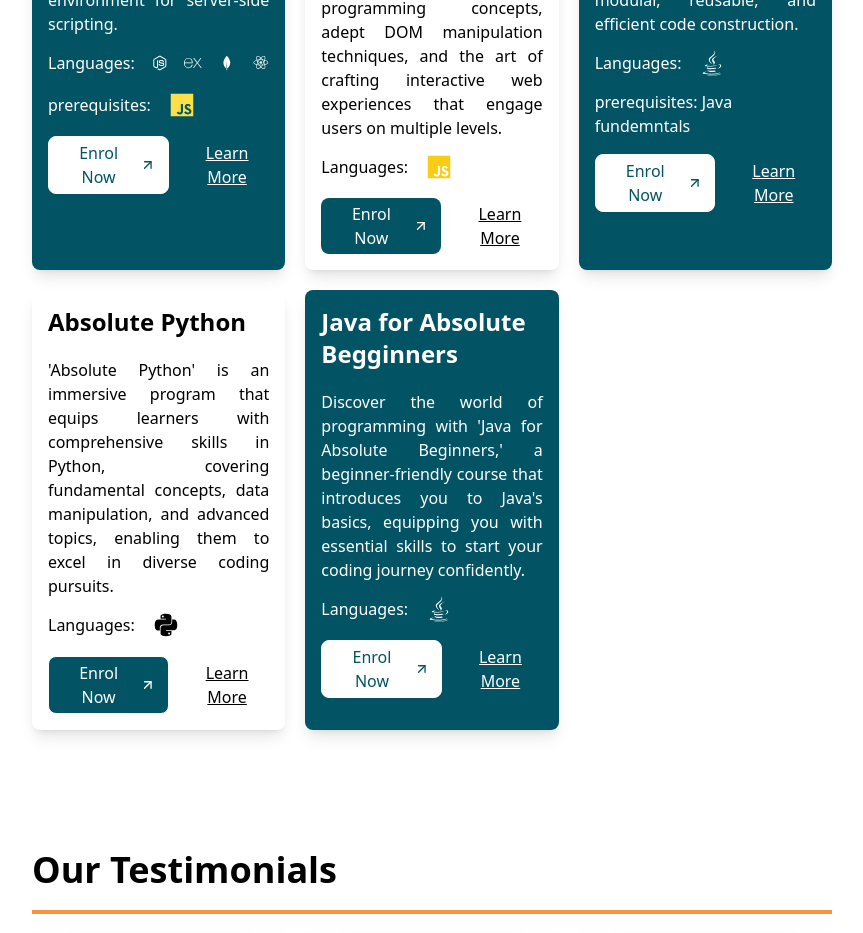
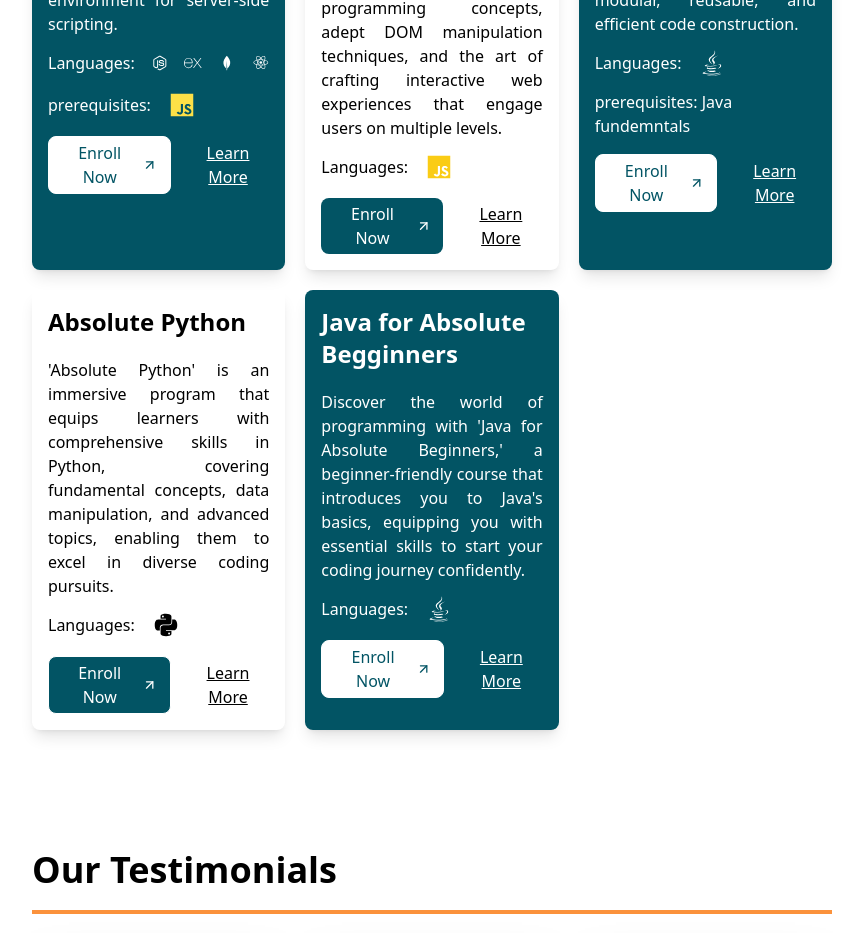
Before and after one commit to AzimiShaja/safy.dev, a React (Vite) app: page / in a window 1280 px wide. Shown: the part 1300-2233 px from the top of the page, without its empty margins (208-1071 px from the left). Built offline with nearby package versions, Linux system fonts and the light colour scheme.

Commit message:
fixed typo

```diff
--- a/src/Header.jsx
+++ b/src/Header.jsx
@@ -4,18 +4,12 @@ import { Link } from "react-router-dom";
 import { FaUserCircle } from "react-icons/fa";
 import { useState } from "react";
 import { GiHamburgerMenu } from "react-icons/gi";
-import MobileNavigation from "./mobileNav";
 export default function Header() {
-  const [navbar, setNavbar] = useState(false);
   const [expanded, setExpanded] = useState(false);
 
   const toggleExpanded = () => {
     setExpanded(!expanded);
   };
-
-  function handleToggle() {
-    setNavbar(!navbar);
-  }
 
   return (
     <>
@@ -46,7 +40,6 @@ export default function Header() {
           />
         </div>
       </header>
-
             <div className={`bg-primary w-full text-white lg:hidden ${
               expanded ? 'expanded'  : 'not-expanded'
             }`}>
@@ -58,7 +51,6 @@ export default function Header() {
                 <a href="#"><li className="li">Why us?</li></a>
               </ul>
           </div>
-
     </>
   );
 }
--- a/src/components/Course.jsx
+++ b/src/components/Course.jsx
@@ -31,7 +31,7 @@ export default function Course() {
                         </div>
 
                     <div className="flex max-md:flex-col gap-4 mt-4">
-                        <button className="btns border border-white bg-white text-primary flex gap-1 items-center justify-center">Enrol Now<FiArrowUpRight /></button>
+                        <button className="btns border border-white bg-white text-primary flex gap-1 items-center justify-center">Enroll Now<FiArrowUpRight /></button>
                         <button className="underline">Learn More</button>
                     </div>
                 </div>
@@ -44,7 +44,7 @@ export default function Course() {
                         <BiLogoJavascript className="icons text-yellow-400" />
                     </div>
                     <div className="flex max-md:flex-col gap-4 mt-4">
-                    <button className="btns bg-primary text-white flex gap-1 items-center justify-center">Enrol Now<FiArrowUpRight /></button>
+                    <button className="btns bg-primary text-white flex gap-1 items-center justify-center">Enroll Now<FiArrowUpRight /></button>
                         <button className="underline">Learn More</button>
                     </div>
 
@@ -64,7 +64,7 @@ export default function Course() {
                         </div>
 
                     <div className="flex max-md:flex-col gap-4 mt-4">
-                        <button className="btns border border-white bg-white text-primary flex gap-1 items-center justify-center">Enrol Now<FiArrowUpRight /></button>
+                        <button className="btns border border-white bg-white text-primary flex gap-1 items-center justify-center">Enroll Now<FiArrowUpRight /></button>
                         <button className="underline">Learn More</button>
                     </div>
                 </div>
@@ -77,7 +77,7 @@ export default function Course() {
                         <BiLogoPython className="icons" />
                     </div>
                     <div className="flex max-md:flex-col gap-4 mt-4">
-                    <button className="btns border border-white bg-primary text-white flex gap-1 items-center justify-center">Enrol Now<FiArrowUpRight /></button>
+                    <button className="btns border border-white bg-primary text-white flex gap-1 items-center justify-center">Enroll Now<FiArrowUpRight /></button>
                         <button className="underline">Learn More</button>
                     </div>
 
@@ -91,7 +91,7 @@ export default function Course() {
                         </div>
 
                     <div className="flex max-md:flex-col gap-4 mt-4">
-                        <button className="btns border border-white bg-white text-primary flex gap-1 items-center justify-center">Enrol Now<FiArrowUpRight /></button>
+                        <button className="btns border border-white bg-white text-primary flex gap-1 items-center justify-center">Enroll Now<FiArrowUpRight /></button>
                         <button className="underline">Learn More</button>
                     </div>
                 </div>
--- a/src/mobileNav.jsx
+++ /dev/null
@@ -1,17 +0,0 @@
-import React from 'react';
-
-function MobileNavigation() {
-  return (
-    <div className="bg-primary w-full text-white py-4 lg:hidden">
-      <ul className="flex flex-col gap-5 pl-3">
-        <a href="#"><li className="li">Home</li></a>
-        <a href="/#course"><li className="li">Courses</li></a>
-        <a href="/#testimonial"><li className="li">Our testimonials</li></a>
-        <a href="/#contact"><li className="li">Contact</li></a>
-        <a href="#"><li className="li">Why us?</li></a>
-      </ul>
-    </div>
-  );
-}
-
-export default MobileNavigation;
```
Also changed, not shown: 1 other file (tests, documents, lock files or other folders). Lines whose indentation alone changed are shown as unchanged.
